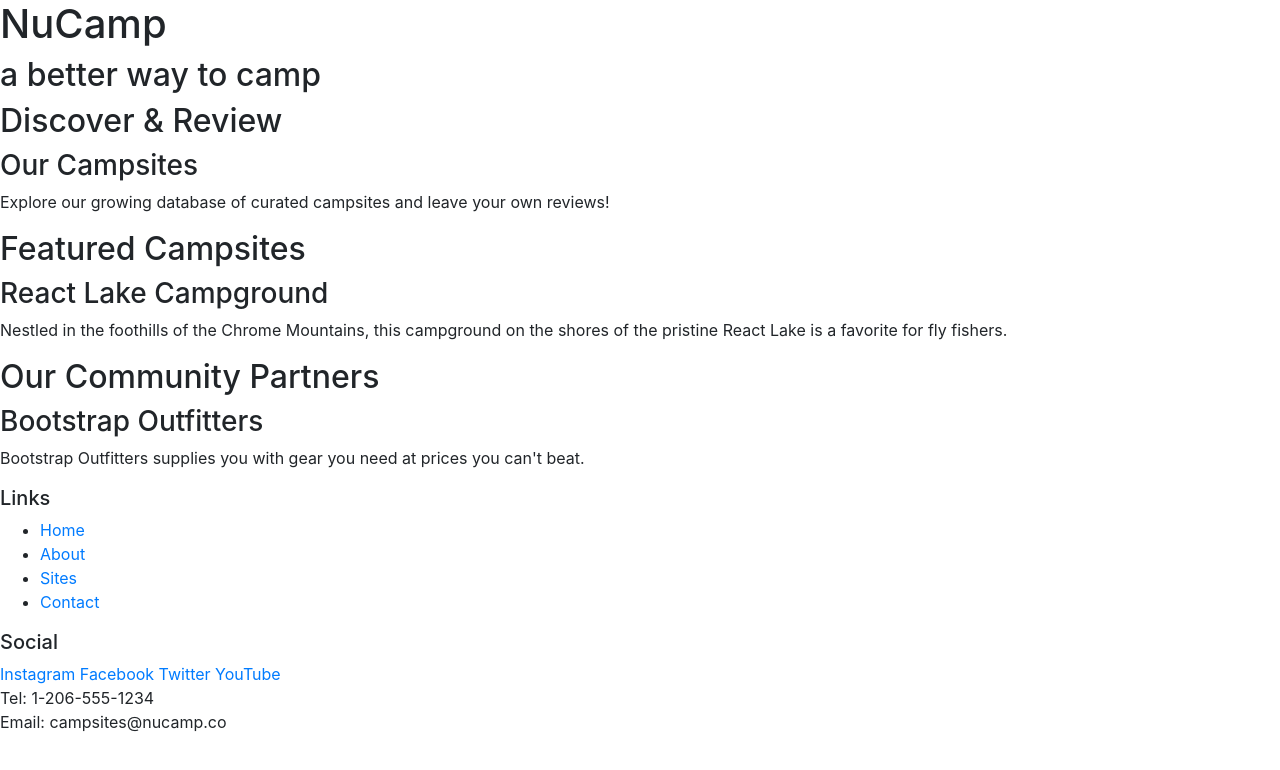
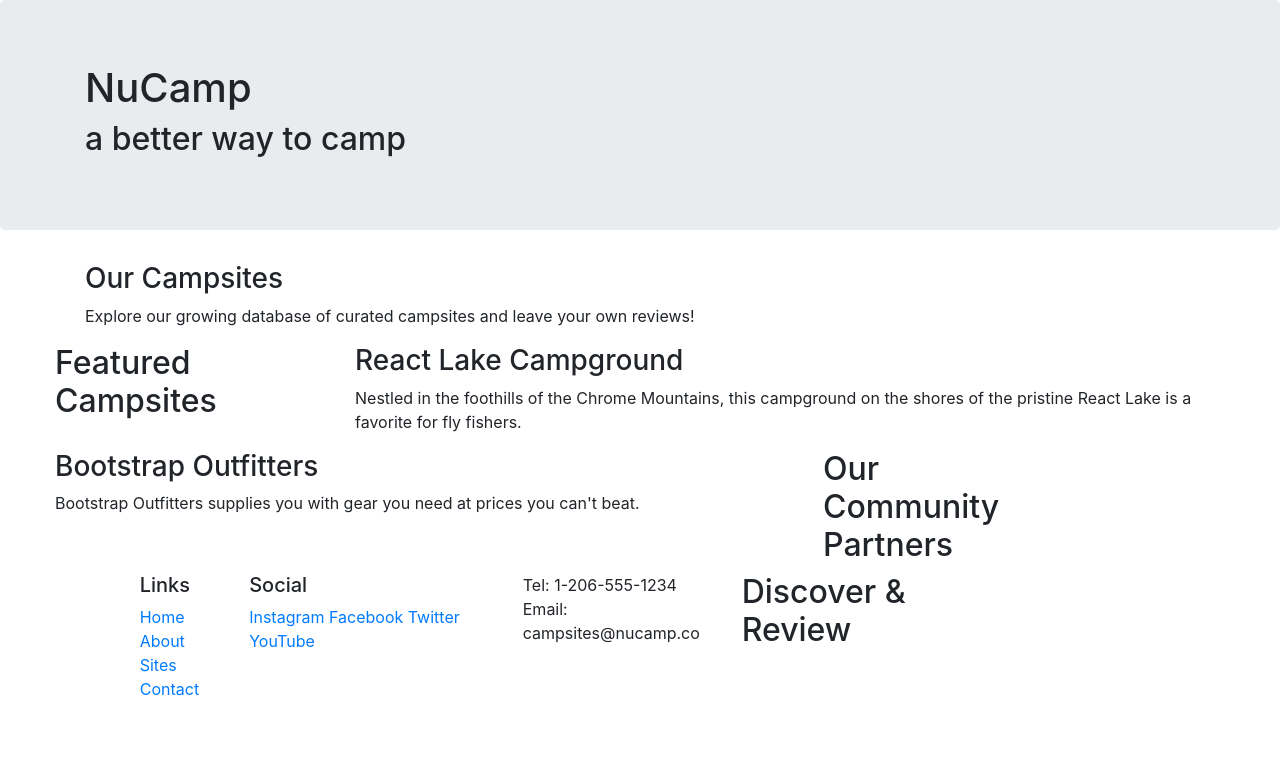
Before and after one commit to lorenhicks/bootstrap_project, a website: page index.html in a window 1280 px wide. Drawn offline with nearby package versions, Linux system fonts and the light colour scheme.

Commit message:
Bootstrap Containers Defined

```diff
--- a/index.html
+++ b/index.html
@@ -14,50 +14,71 @@
 
 <body>
 
-    <header>
-        <div>
+    <header class="jumbotron">
+        <div class="container">
+            <div class="row">
+                <div class="col">
                     <h1>NuCamp</h1>
                     <h2>a better way to camp</h2>
                 </div>
+            </div>
+        </div>
     </header>
 
-    <div>
+    <div class="container">
+        <div class="row">
+            <div class="col-sm-4 order-sm-last col-md-3">
                 <h2>Discover & Review</h2>
+            </div>
+            <div class="col">
                 <h3>Our Campsites</h3>
                 <p>Explore our growing database of curated campsites and leave your own reviews!</p>
             </div>
 
-    <div>
+            <div class="row">
+                <div class="row">
+                    <div class="col-sm-4 col-md-3">
                         <h2>Featured Campsites</h2>
+                    </div>
+                    <div class="col">
                         <h3>React Lake Campground</h3>
-        <p>Nestled in the foothills of the Chrome Mountains, this campground on the shores of the pristine React Lake is
+                        <p>Nestled in the foothills of the Chrome Mountains, this campground on the shores of the
+                            pristine React Lake is
                             a favorite for fly fishers.</p>
                     </div>
+                </div>
 
-    <div>
+                <div class="row">
+                    <div class="col-sm-4 order-sm-last col-md-3">
                         <h2>Our Community Partners</h2>
+                    </div>
+                    <div class="col">
                         <h3>Bootstrap Outfitters</h3>
                         <p>Bootstrap Outfitters supplies you with gear you need at prices you can't beat.</p>
                     </div>
+                </div>
+            </div>
 
             <footer>
-        <div>
+                <div class="container">
+                    <div class="row">
+                        <div class="col-4 col-sm-2 offset-1">
                             <h5>Links</h5>
-            <ul>
+                            <ul class="list-unstyled">
                                 <li><a href="#">Home</a></li>
                                 <li><a href="#">About</a></li>
                                 <li><a href="#">Sites</a></li>
                                 <li><a href="#">Contact</a></li>
                             </ul>
                         </div>
-        <div>
+                        <div class="col-6 col-sm-5">
                             <h5>Social</h5>
                             <a href="http://instagram.com/">Instagram</a>
                             <a href="http://facebook.com/">Facebook</a>
                             <a href="http://twitter.com/">Twitter</a>
                             <a href="http://youtube.com/">YouTube</a>
                         </div>
-        <div>
+                        <div class="col-sm-4">
                             Tel: 1-206-555-1234<br />
                             Email: campsites@nucamp.co
                         </div>
```
Lines whose indentation alone changed are shown as unchanged.
